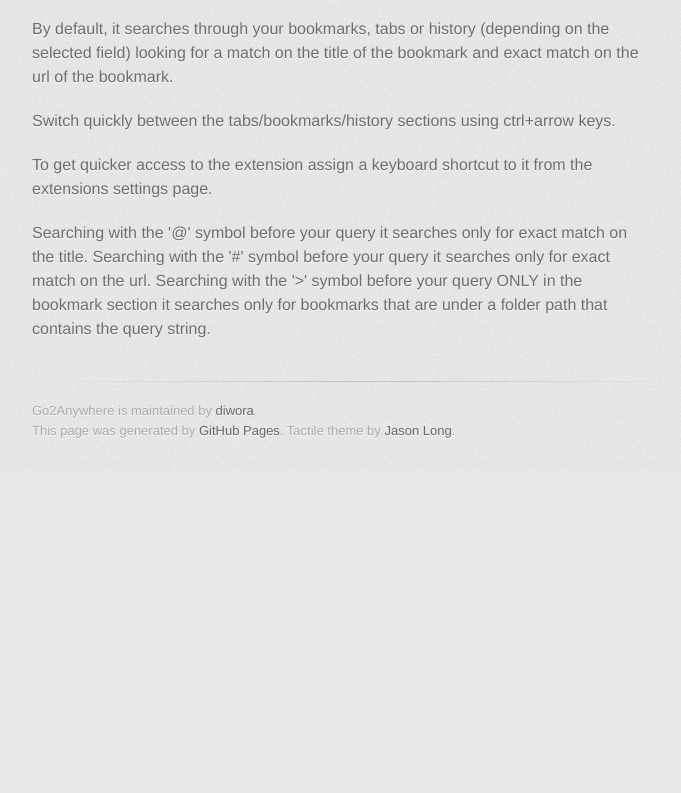
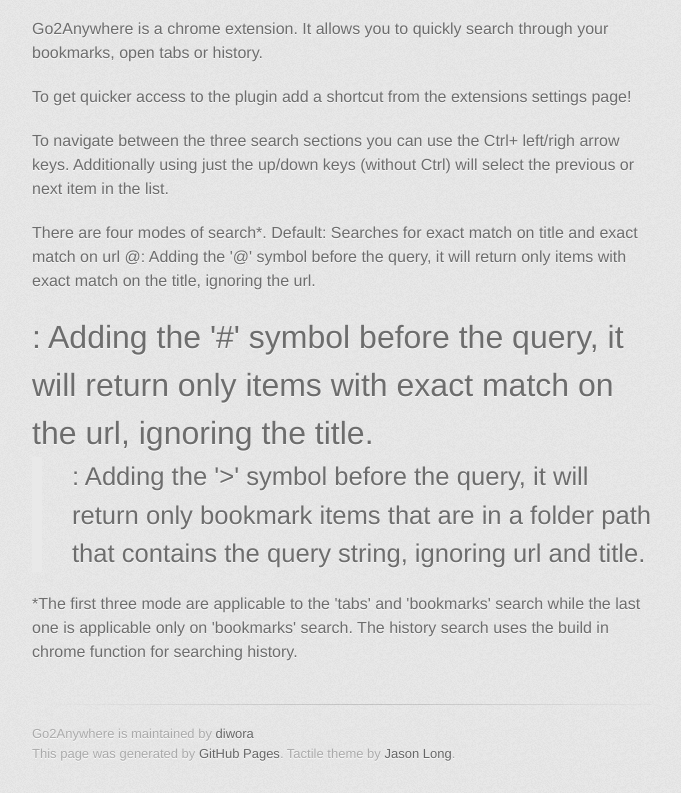
Before and after one commit to DimitrisSevastakis/go2anywhere, a plain HTML site: page index.html in a window 1280 px wide. Shown: the part 715-1508 px from the top of the page, without its empty margins (298-979 px from the left). Before the commit the page ends 1185 px from the top, so only its background shows below. Drawn offline with Linux system fonts and the light colour scheme; a web font is replaced by a local one.

Commit message:
Create gh-pages branch via GitHub

```diff
--- a/index.html
+++ b/index.html
@@ -35,17 +35,26 @@
 <a name="go2anywhere" class="anchor" href="#go2anywhere"><span class="octicon octicon-link"></span></a>Go2Anywhere</h1>
 
 <p><img src="https://drive.google.com/uc?export=download&amp;id=0ByZ2MyLIVr0fR28tRkpSLWoyNk0">
-This extension for chrome allows you to search through your bookmarks, open tabs and history!</p>
+Welcome to the go2anywhere wiki!</p>
 
-<p>By default, it searches through your bookmarks, tabs or history (depending on the selected field) looking for a match on the title of the bookmark and exact match on the url of the bookmark. </p>
+<p>Go2Anywhere is a chrome extension. It allows you to quickly search through your bookmarks, open tabs or history.</p>
 
-<p>Switch quickly between the tabs/bookmarks/history sections using ctrl+arrow keys.</p>
+<p>To get quicker access to the plugin add a shortcut from the extensions settings page!</p>
 
-<p>To get quicker access to the extension assign a keyboard shortcut to it from the extensions settings page.</p>
+<p>To navigate between the three search sections you can use the Ctrl+ left/righ arrow keys. Additionally using just the up/down keys (without Ctrl) will select the previous or next item in the list.</p>
 
-<p>Searching with the '@' symbol before your query it searches only for exact match on the title.
-Searching with the '#' symbol before your query it searches only for exact match on the url.
-Searching with the '&gt;' symbol before your query ONLY in the bookmark section it searches only for bookmarks that are under a folder path that contains the query string.</p>
+<p>There are four modes of search*.
+Default: Searches for exact match on title and exact match on url
+@: Adding the '@' symbol before the query, it will return only items with exact match on the title, ignoring the url.</p>
+
+<h1>
+<a name="-adding-the--symbol-before-the-query-it-will-return-only-items-with-exact-match-on-the-url-ignoring-the-title" class="anchor" href="#-adding-the--symbol-before-the-query-it-will-return-only-items-with-exact-match-on-the-url-ignoring-the-title"><span class="octicon octicon-link"></span></a>: Adding the '#' symbol before the query, it will return only items with exact match on the url, ignoring the title.</h1>
+
+<blockquote>
+<p>: Adding the '&gt;' symbol before the query, it will return only bookmark items that are in a folder path that contains the query string, ignoring url and title.</p>
+</blockquote>
+
+<p>*The first three mode are applicable to the 'tabs' and 'bookmarks' search while the last one is applicable only on 'bookmarks' search. The history search uses the build in chrome function for searching history.</p>
         </section>
 
         <footer>
```
Also changed, not shown: params.json (+1 -1 lines).
